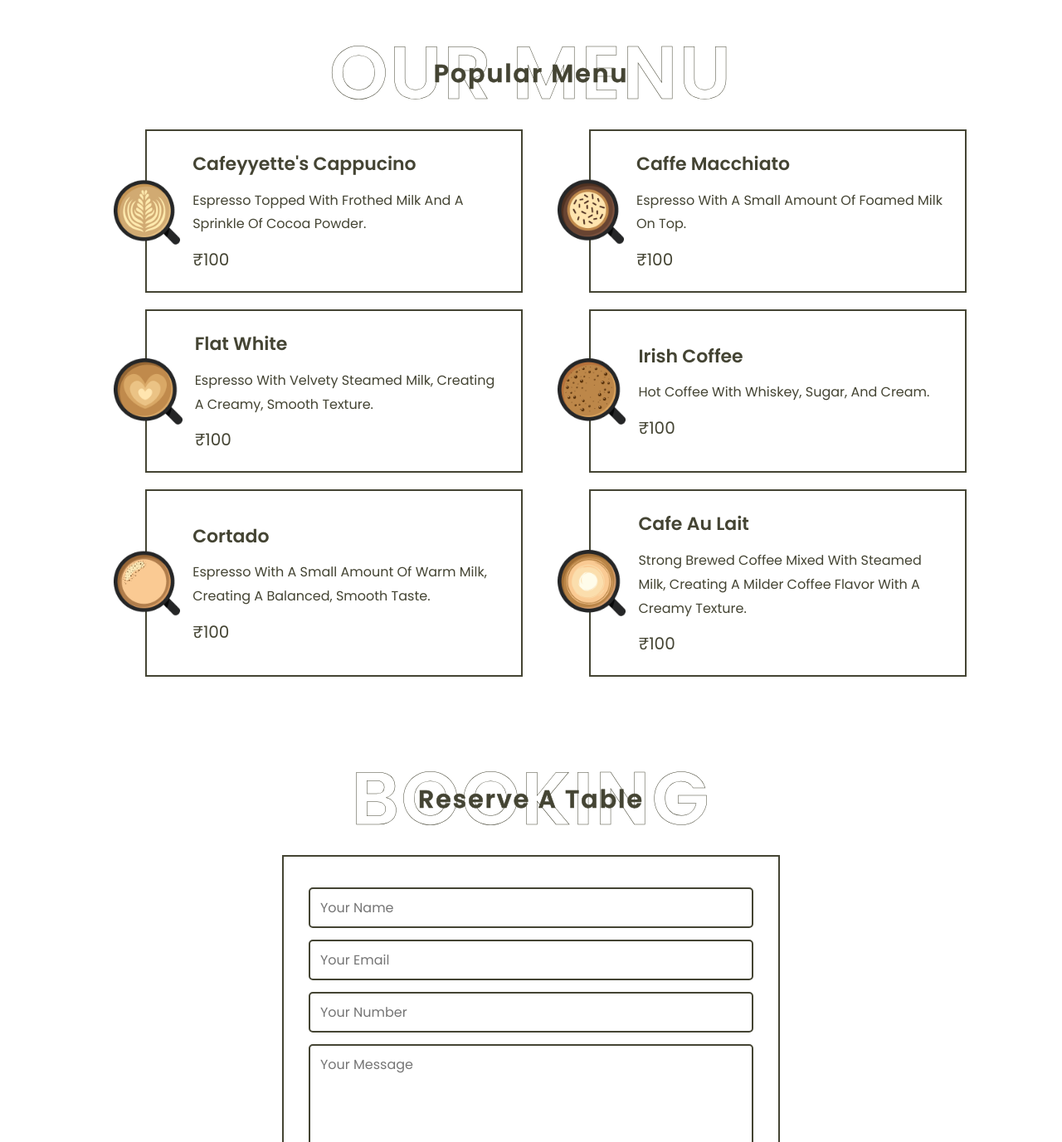
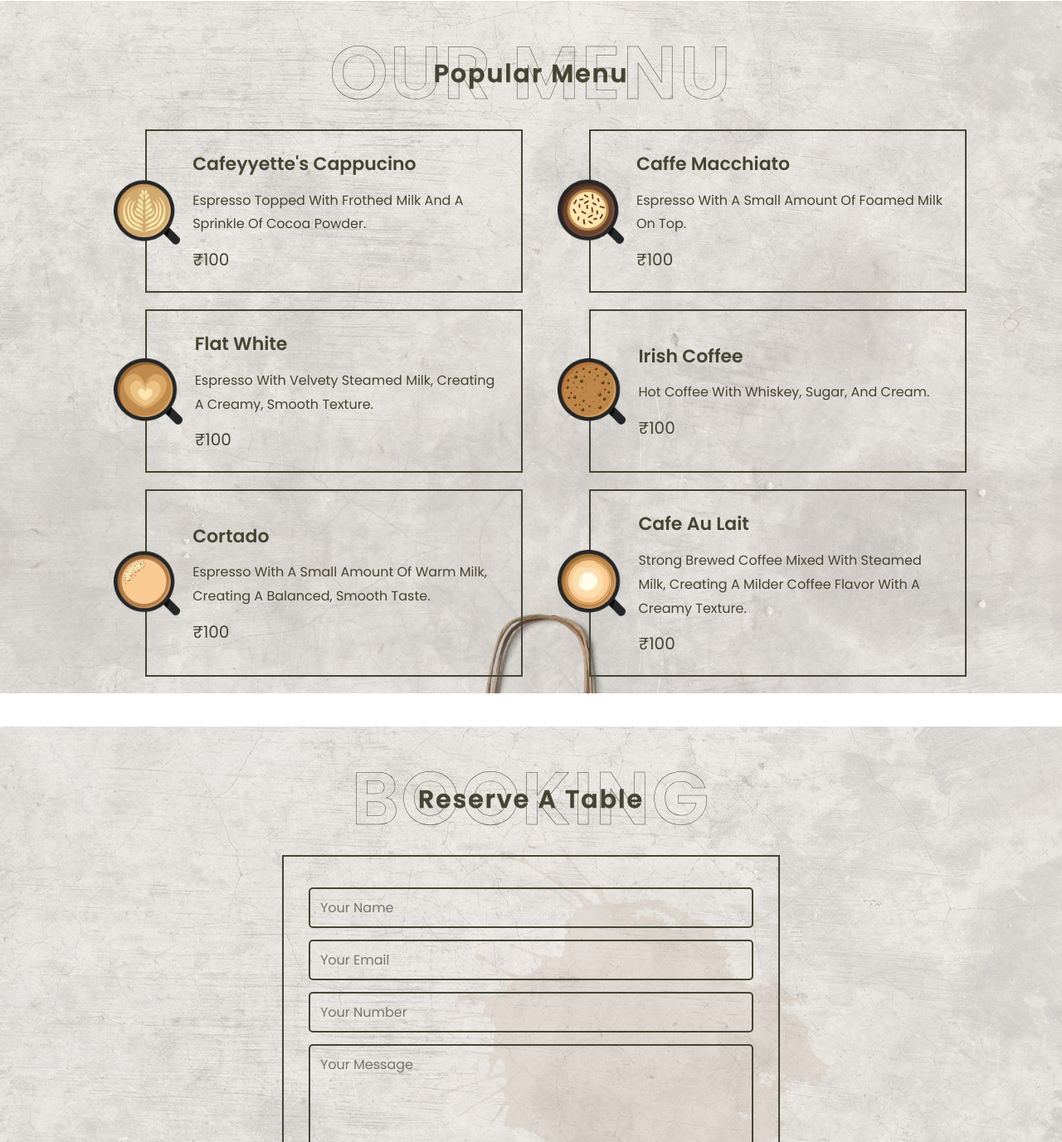
Before and after one commit to Shreejith-Lrnr/ADP_project, a plain HTML site: page index.html in a window 1280 px wide. Shown: the part 1423-2800 px from the top of the page at 83% size. Drawn offline with nearby package versions, Linux system fonts and the light colour scheme.

Commit message:
Update coffee.css

```diff
--- a/coffee.css
+++ b/coffee.css
@@ -104,7 +104,7 @@ section{
 .home{
     min-height: 100vh;
     padding-top: 12rem;
-    background: url(image/home-bg.jpg) no-repeat;
+    background: url(home-bg.jpg) no-repeat;
     background-position: center;
     background-size: cover;
 }
@@ -219,7 +219,7 @@ section{
 }
 
 .menu{
-    background: url(image/menu-bg.jpg) no-repeat;
+    background: url(menu-bg.jpg) no-repeat;
     background-position: center;
     background-size: cover;
 }
@@ -282,7 +282,7 @@ section{
 }
 
 .book{
-    background:url(image/book-bg.jpg) no-repeat;
+    background:url(book-bg.jpg) no-repeat;
     background-position: center;
     background-size: cover;
 }
```
